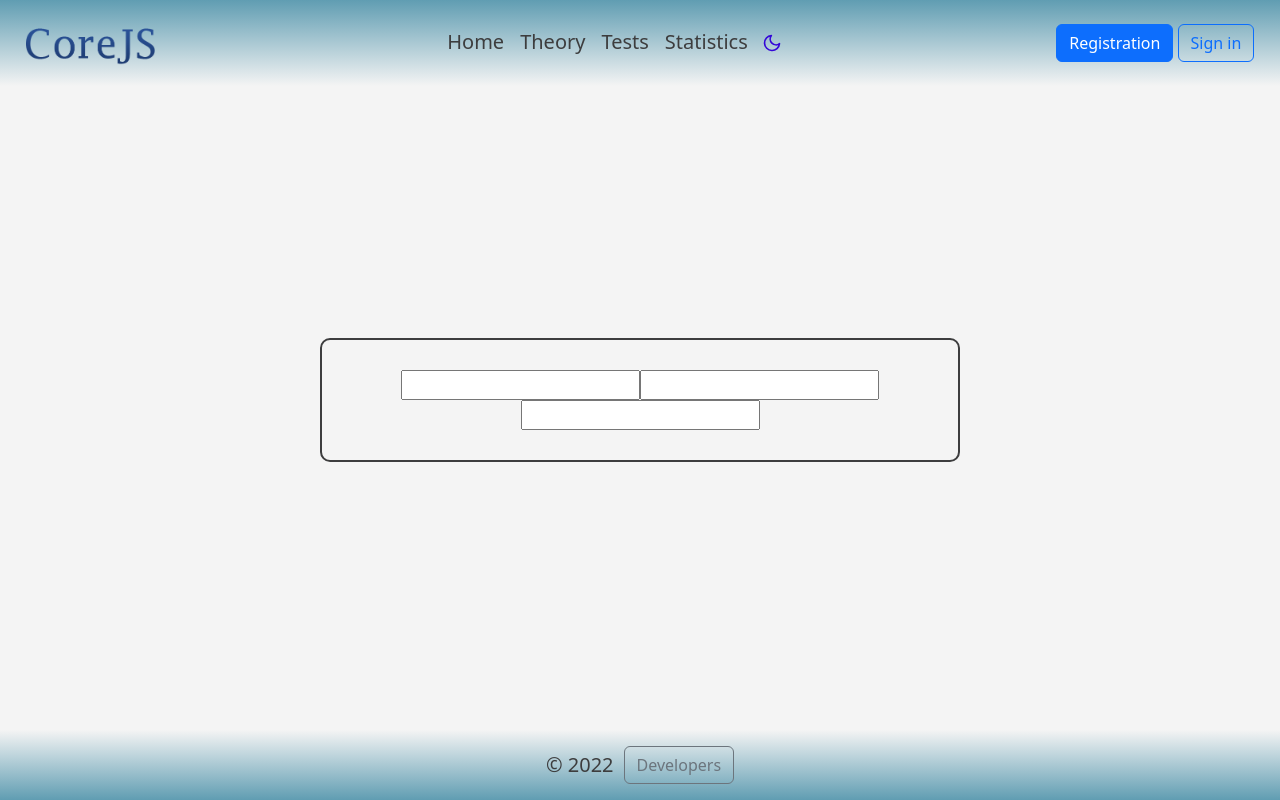
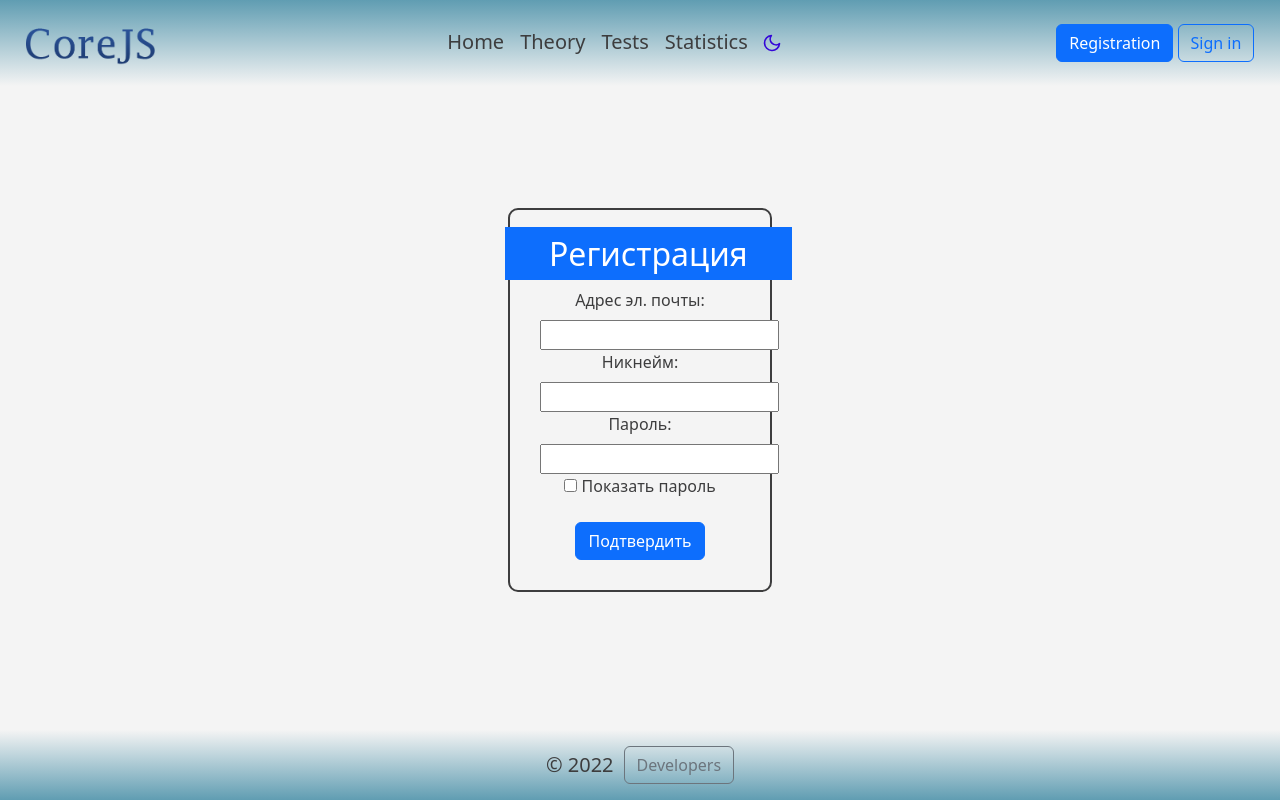
Before and after one commit to Pixel-King/CoreJS, a React (Create React App) app in the folder corejs-dev/: page /registraition in a window 1280 px wide. Built offline with nearby package versions, Linux system fonts and the light colour scheme.

Commit message:
feat: add reg form and registraitin in db

```diff
--- /dev/null
+++ b/corejs-dev/src/components/Autorisation/regestraition/RegErrMessage.tsx
@@ -0,0 +1,13 @@
+import * as React from "react";
+
+const RegErrMessage: React.FC<{err : string[]}> = ({err}) => {
+    return (
+        <>
+        {err.map((e, idx)=>{
+            return <p className="reg-err" key={idx}>{e}</p>
+        })}
+        </>
+    );
+}
+
+export default RegErrMessage;
--- a/corejs-dev/src/components/Autorisation/regestraition/Regestraition.tsx
+++ b/corejs-dev/src/components/Autorisation/regestraition/Regestraition.tsx
@@ -1,15 +1,81 @@
-import React, { useState } from 'react';
-import { Button, Col, Form, InputGroup, Row } from 'react-bootstrap';
-import "./registration.css"
+import React, { useEffect, useState } from 'react';
+import axios, { AxiosError } from 'axios';
+import "./registration.css";
+import Loading from '../../Loading/Loading';
+import SuccessReg from './SuccessfulReg';
+import RegErrMessage from './RegErrMessage';
+
+interface regBody{
+    email: string,
+    userName: string,
+    password: string,
+}
 
 const Regestraition: React.FC = () =>{
+    const [checked, setChecked] = React.useState<boolean>(false);
+    const [regStatus, setRegStatus] = useState<boolean>(false);
+    const [LoadingStatus, setLoadingStatus] = useState<boolean>(false);
+    const [email, setEmail] = useState<string>(sessionStorage.getItem('reg-email') ? `${sessionStorage.getItem('reg-email')}`: '');
+    const [username, setUsername] = useState<string>(sessionStorage.getItem('reg-username') ? `${sessionStorage.getItem('reg-username')}` : '');
+    const [password, setPassword] = useState<string>('');
+    const [error, setError] = useState<string[]>([]);
+
+    useEffect(()=>{
+        sessionStorage.setItem('reg-email', email);
+    }, [email]);
+
+    useEffect(()=>{
+        sessionStorage.setItem('reg-username', username);
+    }, [username]);
+
+    async function regAsync(email :string, userName: string, password: string) {
+        try {
+        setLoadingStatus(true);
+        setError([]);
+        const body:regBody = {
+            email, userName, password
+        }
+        const res = await axios.post('http://localhost:4200/auth/signup', body);
+        if (res.status === 201) {
+            setRegStatus(true)
+        }
+        setLoadingStatus(false);
+        } catch (e: unknown) {
+            const err = e as AxiosError;
+            const errResp: any = err.response!.data;
+            if (errResp) {
+                if ( Array.isArray(errResp.message)) {
+                    setError(errResp.message);
+                } else {
+                    setError([errResp.message]);
+                }
+            }
+            setLoadingStatus(false);
+        }
+    }
+
+    function sendAuthForm() {}
 
     return (
-    <form className="registraition-wrap">
-        <input type="text" />
-        <input type="text" />
-        <input type="password" />
-    </form>
+        <>
+        {!regStatus && <div className="auth-wrap">
+            <form className='reg-form'>
+                <label htmlFor="reg-email" className='mb-2'>Адрес эл. почты:</label>
+                <input type="email" name="reg-email" id="reg-email" defaultValue={email} onChange={(e)=>setEmail(e.target.value)}/>
+                <label htmlFor="reg-username" className='mb-2'>Никнейм:</label>
+                <input type="text" id='reg-username' defaultValue={username} autoComplete={"off"} onChange={(e)=>setUsername(e.target.value)}/>
+                <label htmlFor="reg-pas" className='mb-2'>Пароль:</label>
+                <input type={checked? "text" : "password"} name="reg-pas" id="reg-pas" onChange={(e)=>setPassword(e.target.value)}/>
+                <input type="checkbox" name="Show Password" id="checked-pas__auth" checked={checked} onChange={()=>setChecked(!checked)}/> Показать пароль
+                <button className="mt-4 btn btn-primary" onClick={(e)=>{
+                 e.preventDefault();
+                 regAsync(email, username, password);
+                }} disabled={LoadingStatus}>{LoadingStatus? <Loading classStr={ {"width": "35px"} }/>: "Подтвердить"}</button>
+                <RegErrMessage err={error}/>
+            </form>
+        </div>}
+        {regStatus && <SuccessReg/>}
+        </>
     );
 }
 
--- /dev/null
+++ b/corejs-dev/src/components/Autorisation/regestraition/SuccessfulReg.tsx
@@ -0,0 +1,13 @@
+import * as React from "react";
+import sucImg from "./SuccessImg.png"
+
+export default function SuccessReg() {
+    return (
+        <>
+        <div className="success-wrap">
+            <img src={sucImg} alt="Success!" style={{ "width": "300px"}}/>
+            <h2>Регистрация прошла успешно! Перейдите во вкладку "Войти" чтобы авторизироваться на сайте.</h2>
+        </div>
+        </>
+    );
+}
--- a/corejs-dev/src/components/Autorisation/regestraition/registration.css
+++ b/corejs-dev/src/components/Autorisation/regestraition/registration.css
@@ -1,4 +1,4 @@
-.registraition-wrap{
+.auth-wrap{
     position: absolute;
     top: 50%;
     left: 50%;
@@ -7,3 +7,33 @@
     padding: 30px;
     border-radius: 10px;
 }
+
+.success-wrap{
+    position: absolute;
+    top: 50%;
+    left: 50%;
+    transform: translate(-50%, -50%);
+    align-items: center;
+}
+
+.reg-form{
+    width: 200px;
+}
+.reg-form::before{
+    content: "Регистрация";
+    font-size: 2em;
+    background-color: #0d6efd;;
+    position: relative;
+    top: -10px;
+    color: #fff;
+    width: 96px;
+    left: -35px;
+    padding: 5px 44px;
+}
+.reg-err{
+    color: red;
+    margin: 3px 0;
+}
+.reg-err::first-letter{
+    text-transform: uppercase;
+}
```
Also changed, not shown: corejs-dev/src/components/Autorisation/regestraition/SuccessImg.png (added).
